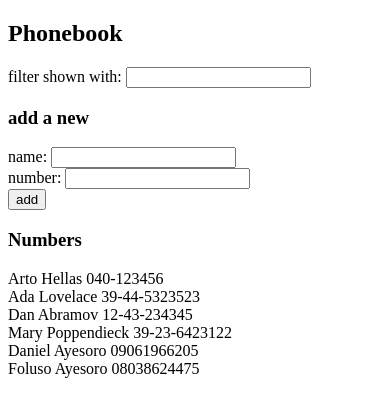
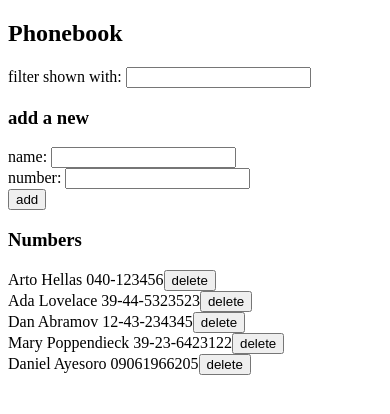
Before and after one commit to Dayesoro/FullStackOpen, a React (Vite) app in the folder part 2/phonebook/: page / in a window 390 px wide. Shown: the top 414 px of the page. Built offline with nearby package versions, Linux system fonts and the light colour scheme; data requests are answered from the project's data file.

Commit message:
Exercise 2.14
 The Phonebook step 9

 entries can now be deleted from the notebook

```diff
--- a/part 2/phonebook/db.json
+++ b/part 2/phonebook/db.json
@@ -24,11 +24,6 @@
       "id": "8ef5",
       "name": "Daniel Ayesoro",
       "number": "09061966205"
-    },
-    {
-      "id": "ec40",
-      "name": "Foluso Ayesoro",
-      "number": "08038624475"
     }
   ]
 }
--- a/part 2/phonebook/src/App.jsx
+++ b/part 2/phonebook/src/App.jsx
@@ -43,6 +43,23 @@ const App = () => {
     }
   }
 
+  const deletePerson = (id, name) => {
+  if (window.confirm(`Delete ${name}?`)) {
+    personService
+      .remove(id)
+      .then(() => {
+        setPersons(persons.filter(person => person.id !== id));
+        alert(`${name} has been successfully deleted.`);
+      })
+      .catch(error => {
+        alert(`Failed to delete ${name}: ${error.message}`);
+      });
+  } else {
+    alert(`Deletion of ${name} was canceled.`);
+  }
+};
+
+
 
   const handleNameChange = (event) => {
     setNewName(event.target.value)
@@ -84,7 +101,7 @@ const App = () => {
       <h3>Numbers</h3>
 
       {personsToShow.map(person =>
-        <Persons key={person.id} person={person} />)}
+        <Persons key={person.id} person={person} deletePerson={() => deletePerson(person.id,person.name)} />)}
     </div>
   )
 }
--- a/part 2/phonebook/src/components/Persons.jsx
+++ b/part 2/phonebook/src/components/Persons.jsx
@@ -1,8 +1,10 @@
-const Persons = ({ person }) => {
+const Persons = ({ person, deletePerson }) => {
     return (
         <div>
             {person.name} {person.number}
+            <button onClick={deletePerson}>delete</button>
         </div>
+
     )
 }
 
--- a/part 2/phonebook/src/services/persons.js
+++ b/part 2/phonebook/src/services/persons.js
@@ -11,4 +11,8 @@ const create = newObject => {
     return request.then(response => response.data)
 }
 
-export default{getAll, create}
+const remove = id => {
+    const request = axios.delete(`${baseUrl}/${id}`)
+    return request.then(response => response.data)
+}
+export default{getAll, create, remove}
```
